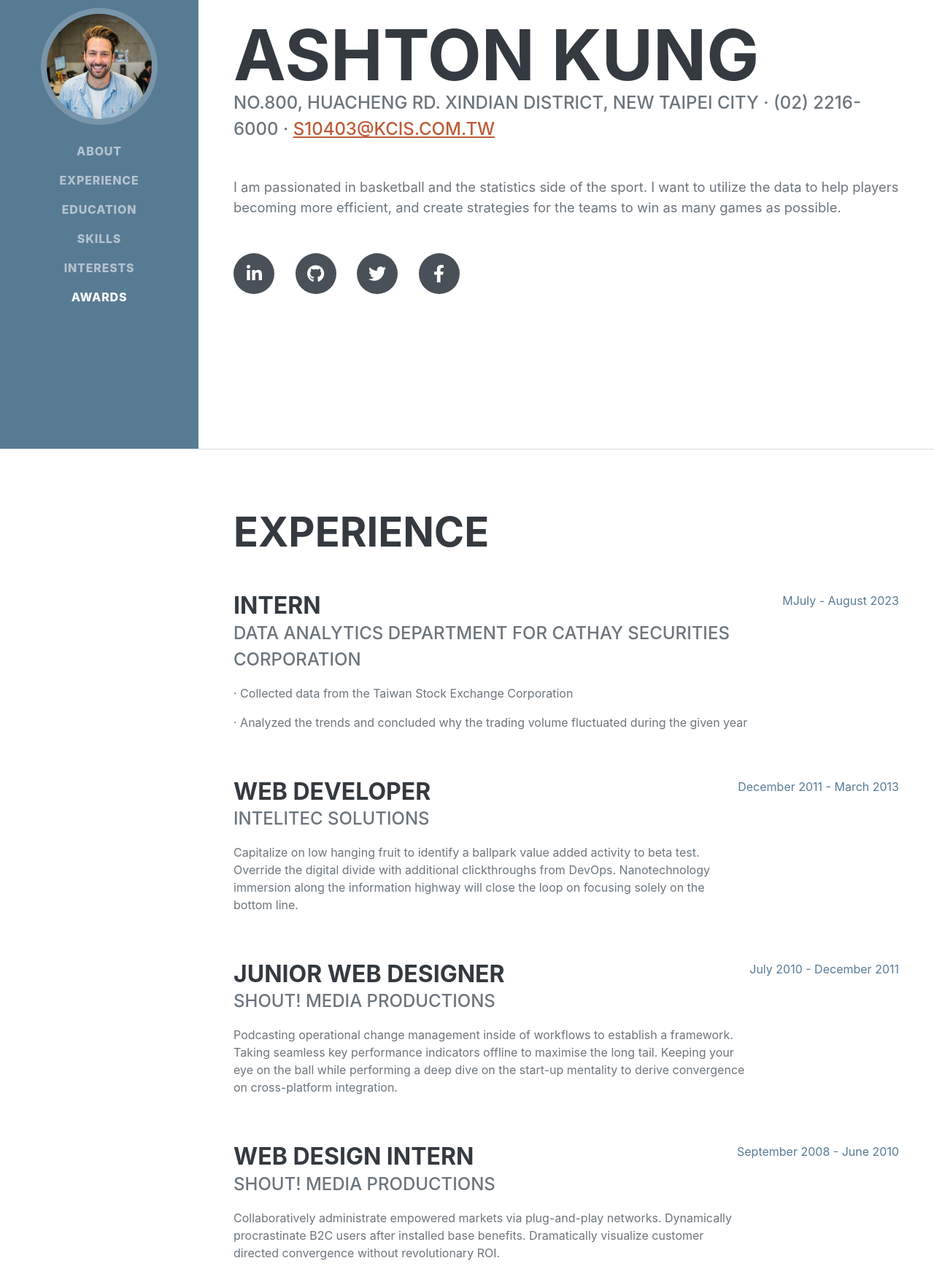
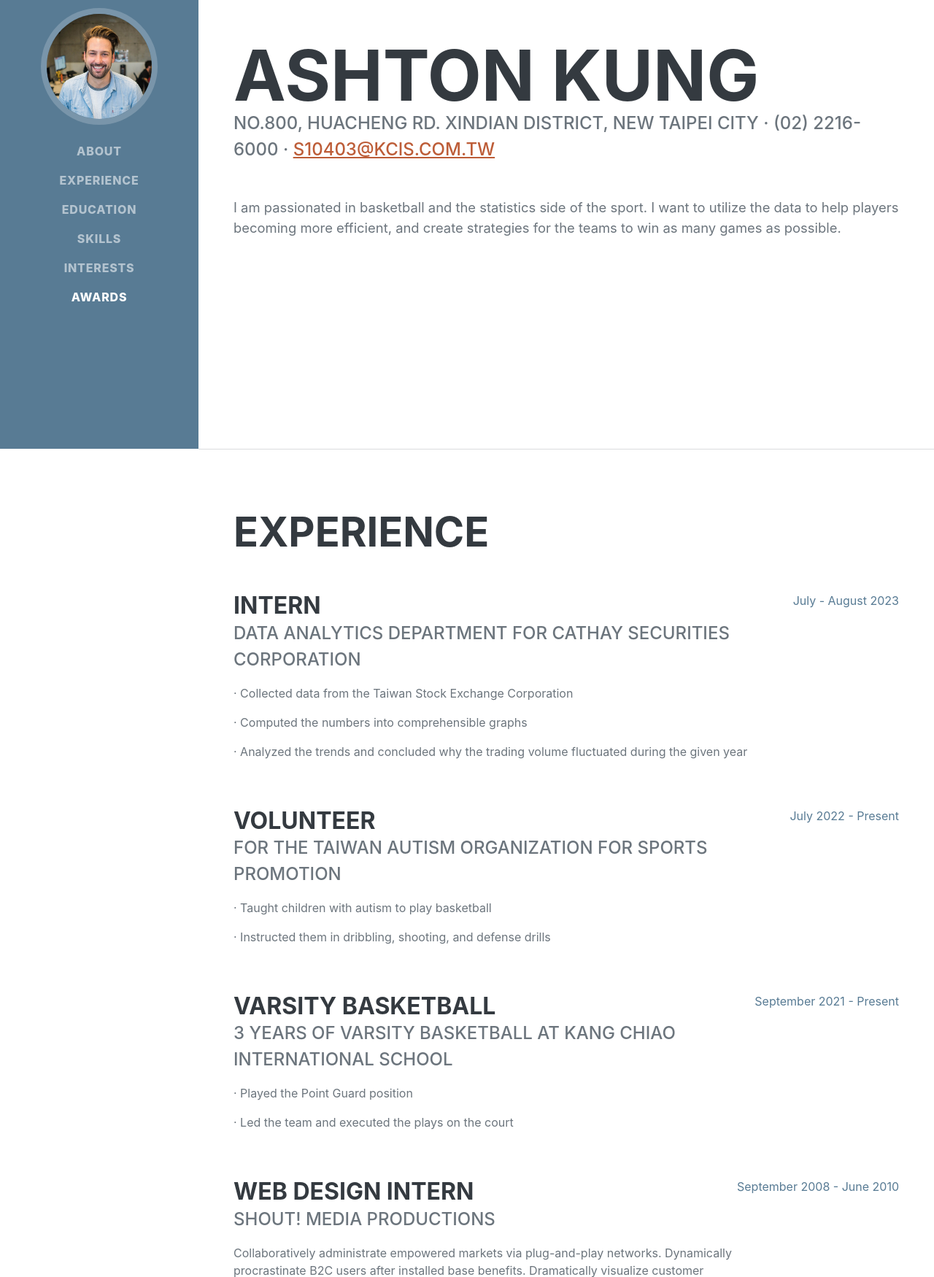
Before and after one commit to AshtonK9/AshtonK9.github.io, a plain HTML site: page index.html in a window 1280 px wide. Shown: the part 185-1935 px from the top of the page at 73% size. Drawn offline with nearby package versions, Linux system fonts and the light colour scheme; a web font is replaced by a local one.

Commit message:
initial commit

```diff
--- a/index.html
+++ b/index.html
@@ -50,11 +50,6 @@
                     <p class="lead mb-5">I am passionated in basketball and the statistics side of the sport.
                         I want to utilize the data to help players becoming more efficient, and create strategies for the teams
                         to win as many games as possible.</p>
-                    <div class="social-icons">
-                        <a class="social-icon" href="#!"><i class="fab fa-linkedin-in"></i></a>
-                        <a class="social-icon" href="#!"><i class="fab fa-github"></i></a>
-                        <a class="social-icon" href="#!"><i class="fab fa-twitter"></i></a>
-                        <a class="social-icon" href="#!"><i class="fab fa-facebook-f"></i></a>
                     </div>
                 </div>
             </section>
@@ -68,26 +63,29 @@
                             <h3 class="mb-0">Intern</h3>
                             <div class="subheading mb-3">Data Analytics Department for Cathay Securities Corporation</div>
                             <p>· Collected data from the Taiwan Stock Exchange Corporation</p>
+                            <p>· Computed the numbers into comprehensible graphs</p>
                             <p>· Analyzed the trends and concluded why the trading volume fluctuated during the given year</p>
 
                         </div>
-                        <div class="flex-shrink-0"><span class="text-primary">MJuly - August 2023</span></div>
+                        <div class="flex-shrink-0"><span class="text-primary">July - August 2023</span></div>
                     </div>
                     <div class="d-flex flex-column flex-md-row justify-content-between mb-5">
                         <div class="flex-grow-1">
-                            <h3 class="mb-0">Web Developer</h3>
-                            <div class="subheading mb-3">Intelitec Solutions</div>
-                            <p>Capitalize on low hanging fruit to identify a ballpark value added activity to beta test. Override the digital divide with additional clickthroughs from DevOps. Nanotechnology immersion along the information highway will close the loop on focusing solely on the bottom line.</p>
+                            <h3 class="mb-0">Volunteer</h3>
+                            <div class="subheading mb-3">For the Taiwan Autism Organization for Sports Promotion</div>
+                            <p>· Taught children with autism to play basketball</p>
+                            <p>· Instructed them in dribbling, shooting, and defense drills</p>
                         </div>
-                        <div class="flex-shrink-0"><span class="text-primary">December 2011 - March 2013</span></div>
+                        <div class="flex-shrink-0"><span class="text-primary">July 2022 - Present</span></div>
                     </div>
                     <div class="d-flex flex-column flex-md-row justify-content-between mb-5">
                         <div class="flex-grow-1">
-                            <h3 class="mb-0">Junior Web Designer</h3>
-                            <div class="subheading mb-3">Shout! Media Productions</div>
-                            <p>Podcasting operational change management inside of workflows to establish a framework. Taking seamless key performance indicators offline to maximise the long tail. Keeping your eye on the ball while performing a deep dive on the start-up mentality to derive convergence on cross-platform integration.</p>
+                            <h3 class="mb-0">Varsity Basketball</h3>
+                            <div class="subheading mb-3">3 years of Varsity Basketball at Kang Chiao International School</div>
+                            <p>· Played the Point Guard position</p>
+                            <p>· Led the team and executed the plays on the court</p>
                         </div>
-                        <div class="flex-shrink-0"><span class="text-primary">July 2010 - December 2011</span></div>
+                        <div class="flex-shrink-0"><span class="text-primary">September 2021 - Present</span></div>
                     </div>
                     <div class="d-flex flex-column flex-md-row justify-content-between">
                         <div class="flex-grow-1">
```
